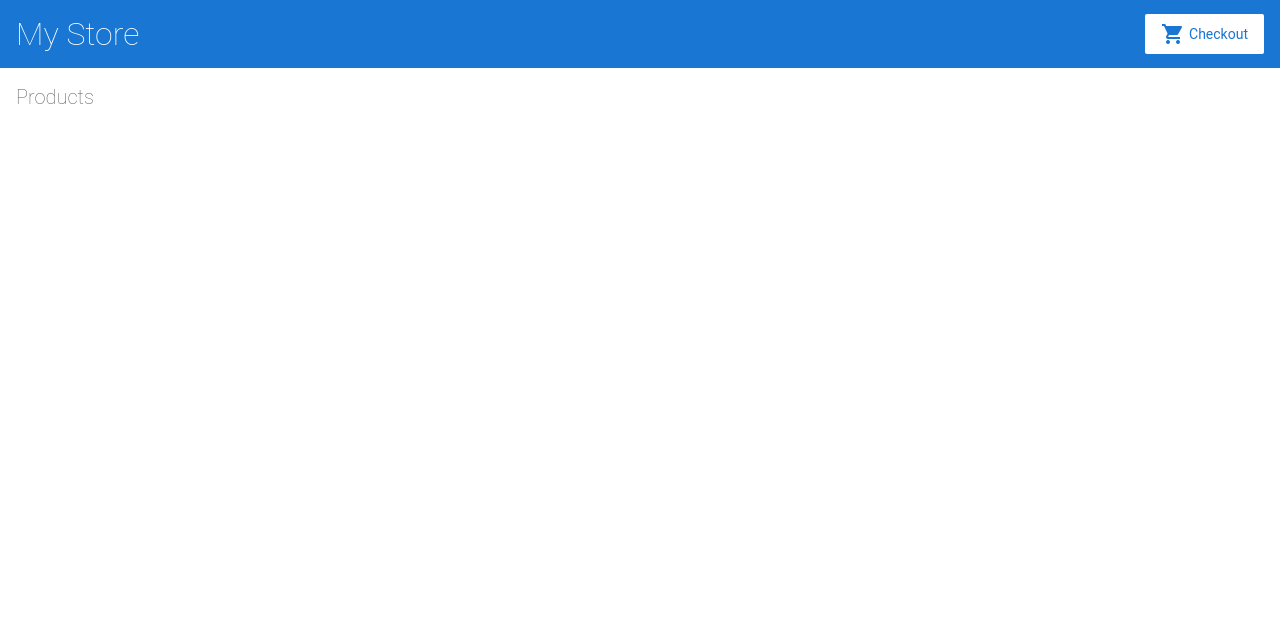
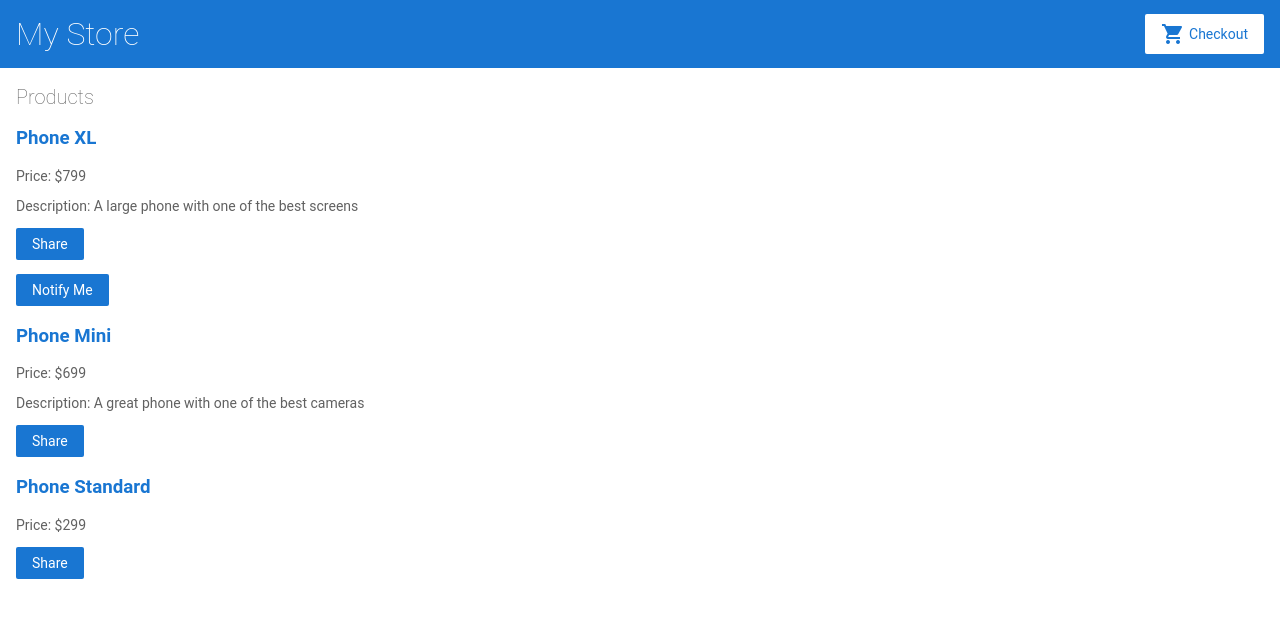
Before and after one commit to gnijhawan2016/angular-f7sj3k, an Angular app: page / in a window 1280 px wide. Shown: the top 618 px of the page. Built offline with nearby package versions, Linux system fonts and the light colour scheme.

Commit message:
3 files modified, 3 added

```diff
--- a/src/app/app.module.ts
+++ b/src/app/app.module.ts
@@ -6,6 +6,7 @@
 import { AppComponent } from './app.component';
 import { TopBarComponent } from './top-bar/top-bar.component';
 import { ProductListComponent } from './product-list/product-list.component';
+import { ProductAlertsComponent } from './product-alerts/product-alerts.component';
 
 @NgModule({
   imports: [
@@ -18,7 +19,8 @@
   declarations: [
     AppComponent,
     TopBarComponent,
-    ProductListComponent
+    ProductListComponent,
+    ProductAlertsComponent
   ],
   bootstrap: [
     AppComponent
--- /dev/null
+++ b/src/app/product-alerts/product-alerts.component.html
@@ -0,0 +1,3 @@
+<p *ngIf="product.price > 700">
+  <button (click)="notify.emit()">Notify Me</button>
+</p>
--- /dev/null
+++ b/src/app/product-alerts/product-alerts.component.ts
@@ -0,0 +1,20 @@
+import { Component, OnInit } from '@angular/core';
+import { Input } from '@angular/core';
+import {Output, EventEmitter} from '@angular/core';
+
+@Component({
+  selector: 'app-product-alerts',
+  templateUrl: './product-alerts.component.html',
+  styleUrls: ['./product-alerts.component.css']
+})
+export class ProductAlertsComponent implements OnInit {
+
+
+  @Input() product;
+  @Output() notify = new EventEmitter();
+
+  constructor() { }
+
+  ngOnInit() {
+  }
+}
--- a/src/app/product-list/product-list.component.html
+++ b/src/app/product-list/product-list.component.html
@@ -1,8 +1,26 @@
 <h2>Products</h2>
 
 
-<!--
-Copyright Google LLC. All Rights Reserved.
-Use of this source code is governed by an MIT-style license that
-can be found in the LICENSE file at https://angular.io/license
--->
+<div *ngFor="let product of products">
+
+<h3>
+  <a [title]="product.name + ' details'">{{product.name}}</a>
+</h3>
+
+<p>Price: ${{product.price}}</p>
+
+<p *ngIf="product.description">
+  Description: {{ product.description }}
+</p>
+
+<button (click)="share()">
+  Share
+</button>
+
+
+<app-product-alerts
+[product]="product"
+(notify)="onNotify(product)"
+></app-product-alerts>
+
+</div>
--- a/src/app/product-list/product-list.component.ts
+++ b/src/app/product-list/product-list.component.ts
@@ -13,11 +13,9 @@
   share() {
     window.alert('The product has been shared!');
   }
+
+  onNotify(product) {
+    window.alert("You will be notified when the product "+ product.id + " goes on sale!")
+  }
+
 }
-
-
-/*
-Copyright Google LLC. All Rights Reserved.
-Use of this source code is governed by an MIT-style license that
-can be found in the LICENSE file at https://angular.io/license
-*/
```
Also changed, not shown: src/app/product-alerts/product-alerts.component.css (added).
